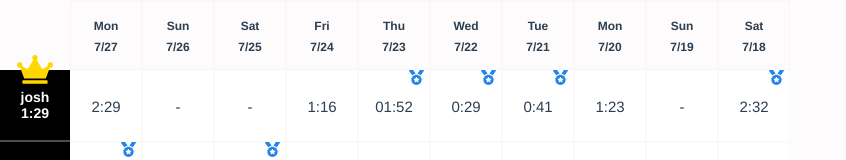
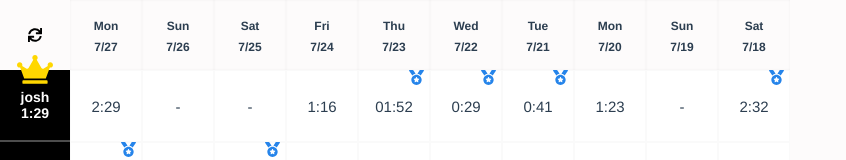
Before and after one commit to josephcross/nyt-scores, a Vue app: page / in a window 1280 px wide. Shown: the top 160 px of the page, without its empty margins (0-846 px from the left). Built offline with nearby package versions, Linux system fonts and the light colour scheme.

Commit message:
add reload button

```diff
--- a/src/App.vue
+++ b/src/App.vue
@@ -1,5 +1,8 @@
 <template>
     <div class="app" id="app">
+        <button class="reload" @click="window.location.reload()">
+            <svg aria-hidden="true" focusable="false" data-prefix="fas" data-icon="sync" class="svg-inline--fa fa-sync fa-w-16" role="img" xmlns="http://www.w3.org/2000/svg" viewBox="0 0 512 512"><path fill="currentColor" d="M440.65 12.57l4 82.77A247.16 247.16 0 0 0 255.83 8C134.73 8 33.91 94.92 12.29 209.82A12 12 0 0 0 24.09 224h49.05a12 12 0 0 0 11.67-9.26 175.91 175.91 0 0 1 317-56.94l-101.46-4.86a12 12 0 0 0-12.57 12v47.41a12 12 0 0 0 12 12H500a12 12 0 0 0 12-12V12a12 12 0 0 0-12-12h-47.37a12 12 0 0 0-11.98 12.57zM255.83 432a175.61 175.61 0 0 1-146-77.8l101.8 4.87a12 12 0 0 0 12.57-12v-47.4a12 12 0 0 0-12-12H12a12 12 0 0 0-12 12V500a12 12 0 0 0 12 12h47.35a12 12 0 0 0 12-12.6l-4.15-82.57A247.17 247.17 0 0 0 255.83 504c121.11 0 221.93-86.92 243.55-201.82a12 12 0 0 0-11.8-14.18h-49.05a12 12 0 0 0-11.67 9.26A175.86 175.86 0 0 1 255.83 432z"></path></svg>
+        </button>
         <div class="y-axis">
             <div v-for="(boy, i) in boys" :key="`th-${i}`">
                 <svg v-if="i === 0" aria-hidden="true" focusable="false" data-prefix="fas" data-icon="crown" class="svg-inline--fa fa-crown crown fa-w-20" role="img" xmlns="http://www.w3.org/2000/svg" viewBox="0 0 640 512"><path fill="currentColor" d="M528 448H112c-8.8 0-16 7.2-16 16v32c0 8.8 7.2 16 16 16h416c8.8 0 16-7.2 16-16v-32c0-8.8-7.2-16-16-16zm64-320c-26.5 0-48 21.5-48 48 0 7.1 1.6 13.7 4.4 19.8L476 239.2c-15.4 9.2-35.3 4-44.2-11.6L350.3 85C361 76.2 368 63 368 48c0-26.5-21.5-48-48-48s-48 21.5-48 48c0 15 7 28.2 17.7 37l-81.5 142.6c-8.9 15.6-28.9 20.8-44.2 11.6l-72.3-43.4c2.7-6 4.4-12.7 4.4-19.8 0-26.5-21.5-48-48-48S0 149.5 0 176s21.5 48 48 48c2.6 0 5.2-.4 7.7-.8L128 416h384l72.3-192.8c2.5.4 5.1.8 7.7.8 26.5 0 48-21.5 48-48s-21.5-48-48-48z"></path></svg>
@@ -257,8 +260,8 @@ export default {
       let count = 0;
       let totalSeconds = 0;
 
+      // eslint-disable-next-line no-unused-vars
       for (const [key, value] of Object.entries(times)) {
-        console.log(key);
         if ( value ) {
           totalSeconds += this.toSeconds(value);
           count += 1;
@@ -439,6 +442,26 @@ $cell-width: 70px;
     }
 }
 
+.reload {
+    width: 70px;
+	height: 70px;
+	position: absolute;
+	left: 0;
+    display: flex;
+    align-items: center;
+    justify-content: center;
+    border: 0;
+    outline: 0;
+    appearance: none;
+    background: transparent;
+    cursor: pointer;
+
+
+    svg {
+        width: 14px;
+    }
+}
+
 .table-wrap {
     overflow: auto;
 }
```
